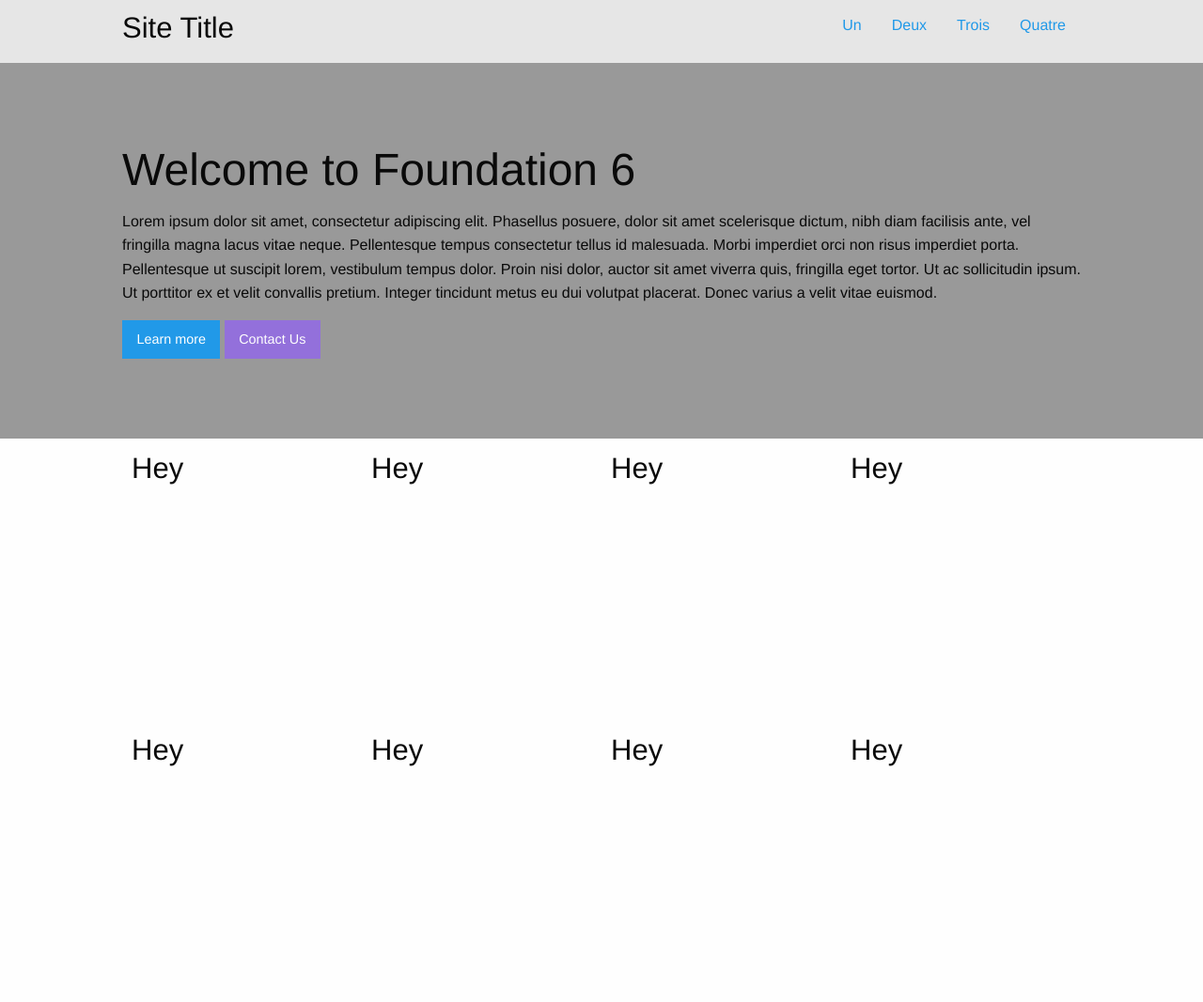
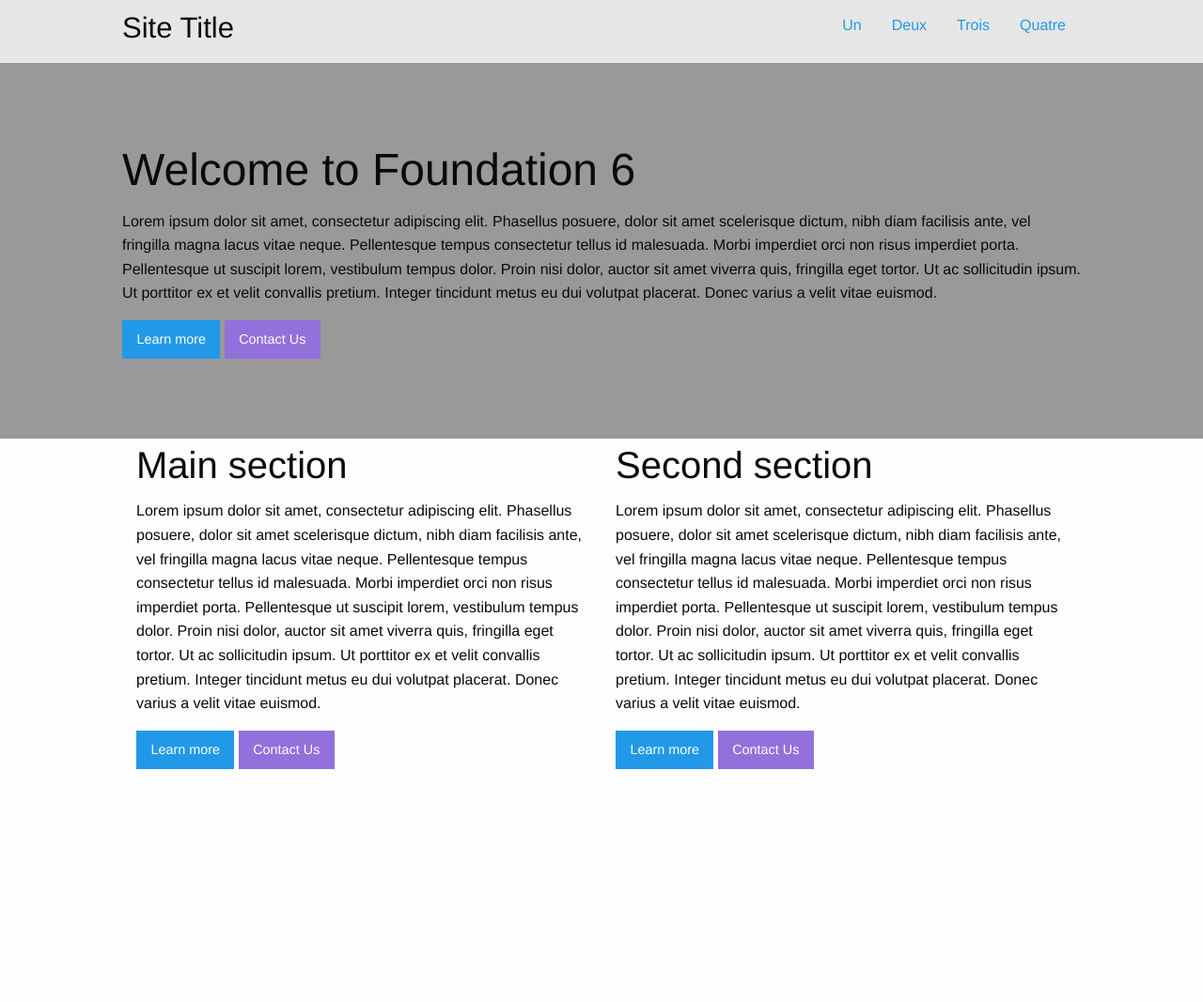
Before and after one commit to nottavi/adsandbox, a plain HTML site: page index.html in a window 1280 px wide. Shown: the whole page at 94% size. After the commit the page ends 835 px from the top, so only its background shows below. Drawn offline with Linux system fonts and the light colour scheme.

Commit message:
column number managed by row

```diff
--- a/index.html
+++ b/index.html
@@ -40,15 +40,19 @@
 
     <!-- MAIN -->
     <section class="main">
-        <div class="wrap row small-up-1 medium-up-4">
-            <div class="blue column"><h3>Hey</h3></div>
-            <div class="blue column"><h3>Hey</h3></div>
-            <div class="blue column"><h3>Hey</h3></div>
-            <div class="blue column"><h3>Hey</h3></div>
-            <div class="blue column"><h3>Hey</h3></div>
-            <div class="blue column"><h3>Hey</h3></div>
-            <div class="blue column"><h3>Hey</h3></div>
-            <div class="blue column"><h3>Hey</h3></div>
+        <div class="wrap row small-up-1 medium-up-2">
+            <div class="column">  <h2>Main section</h2>
+                <p>Lorem ipsum dolor sit amet, consectetur adipiscing elit. Phasellus posuere, dolor sit amet scelerisque dictum, nibh diam facilisis ante, vel fringilla magna lacus vitae neque. Pellentesque tempus consectetur tellus id malesuada. Morbi imperdiet orci non risus imperdiet porta. Pellentesque ut suscipit lorem, vestibulum tempus dolor. Proin nisi dolor, auctor sit amet viverra quis, fringilla eget tortor. Ut ac sollicitudin ipsum. Ut porttitor ex et velit convallis pretium. Integer tincidunt metus eu dui volutpat placerat. Donec varius a velit vitae euismod.</p>
+
+                <a href="#" class="button">Learn more</a>
+                <a href="#" class="button success">Contact Us</a>
+            </div>
+            <div class="column">  <h2>Second section</h2>
+                <p>Lorem ipsum dolor sit amet, consectetur adipiscing elit. Phasellus posuere, dolor sit amet scelerisque dictum, nibh diam facilisis ante, vel fringilla magna lacus vitae neque. Pellentesque tempus consectetur tellus id malesuada. Morbi imperdiet orci non risus imperdiet porta. Pellentesque ut suscipit lorem, vestibulum tempus dolor. Proin nisi dolor, auctor sit amet viverra quis, fringilla eget tortor. Ut ac sollicitudin ipsum. Ut porttitor ex et velit convallis pretium. Integer tincidunt metus eu dui volutpat placerat. Donec varius a velit vitae euismod.</p>
+
+                <a href="#" class="button">Learn more</a>
+                <a href="#" class="button success">Contact Us</a>
+            </div>
         </div>
     </section>
     <!-- FOOTER -->
```
